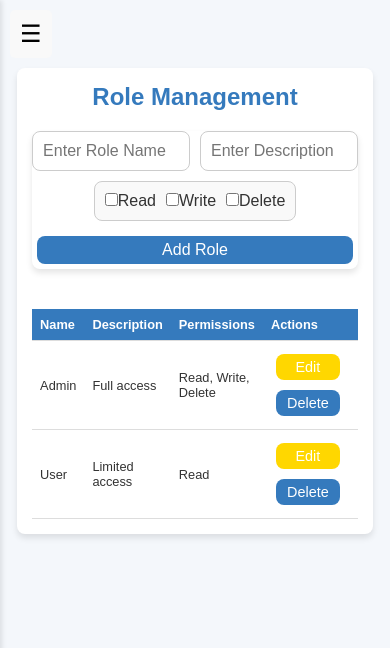
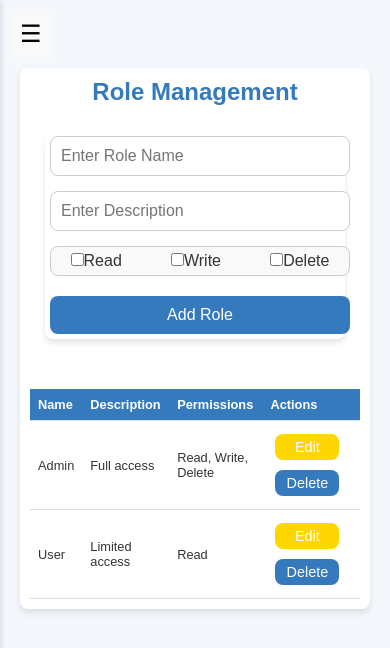
Before and after one commit to tropnicates/rbac_app, a React (Create React App) app: page /roles in a window 390 px wide. Shown: the top 648 px of the page. Built offline with nearby package versions, Linux system fonts and the light colour scheme.

Commit message:
css modified

```diff
--- a/src/assets/styles/Roles.css
+++ b/src/assets/styles/Roles.css
@@ -122,22 +122,24 @@
 
 @media (max-width: 768px) {
   .role {
-    padding: 15px;
+    padding: 10px;
     display: flex;
     flex-direction: column;
     align-items: center;
     justify-content: center;
+    gap: 10px;
   }
 
 .btn-submit {
-  /* padding: 10px 10px; */
+  padding: 10px 10px;
   font-size: 1rem;
 }
 
   .role-form {
+    width: 300px;
     gap: 10px;
     display: flex;
-    flex-direction: row;
+    flex-direction: column;
     align-items: center;
     justify-content: center;
   }
@@ -153,16 +155,20 @@
 
   .input-field {
     width: 100%;
+    gap: 10px;
+
   }
 
   .role-table th,
   .role-table td {
     font-size: 0.9rem;
+    gap: 10px;
   }
   .permissions {
     flex-direction: row;
-    gap: 5px;
+    gap: 25px;
     padding: 10px;
+    width: 300px;
   }
 }
 
@@ -189,17 +195,17 @@
     display: flex;
     flex-direction: row;
     align-items: center;
-    gap: 10px;
+    gap: 20px;
     justify-content: space-around;
-    padding: 10px;
+    padding: 5px;
   }
-  /* .role-form{
-    gap: 10px;
+  .role-form{
+    gap: 15px;
+  }
+
+  /* .btn-submit {
+    padding: 5px 5px;
+    font-size: 1rem;
   } */
 
-  .btn-submit {
-    padding: 5px 15px;
-    font-size: 1rem;
-  }
-
 }
```
